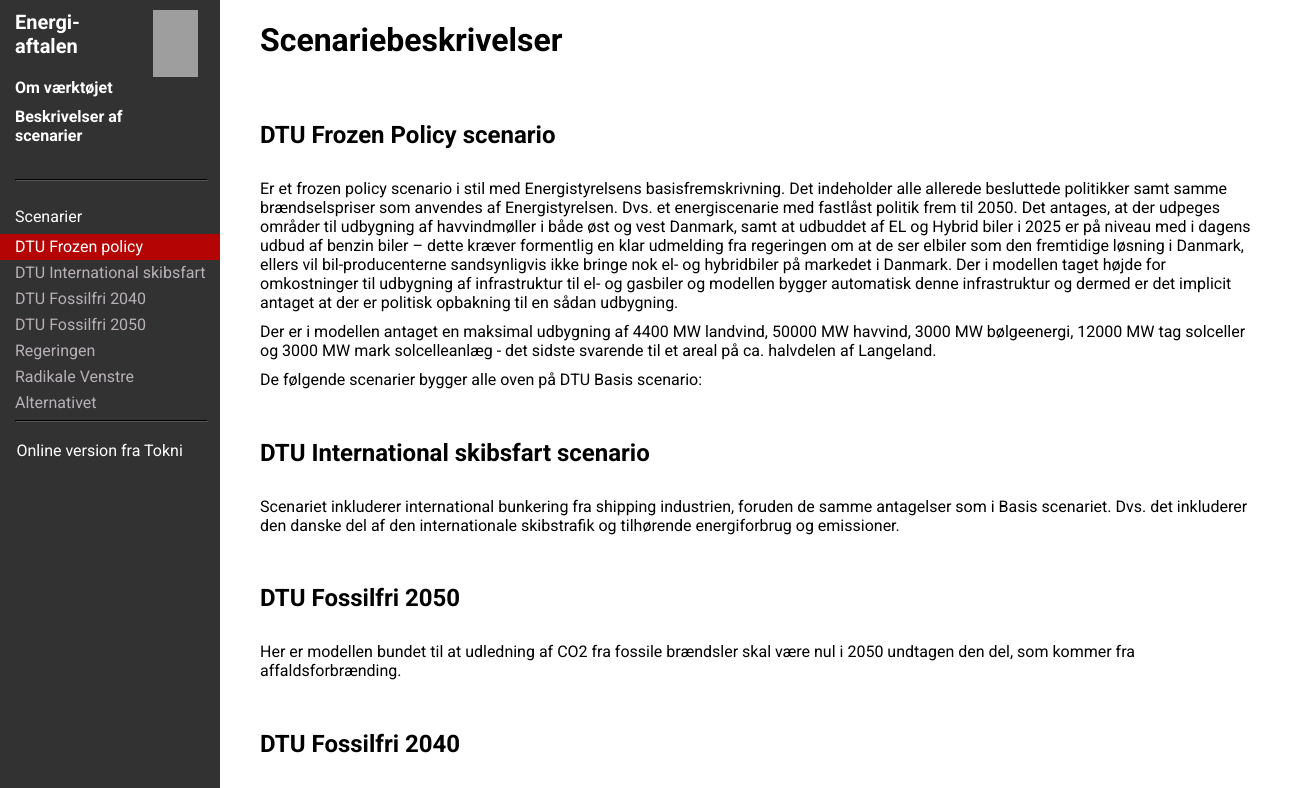
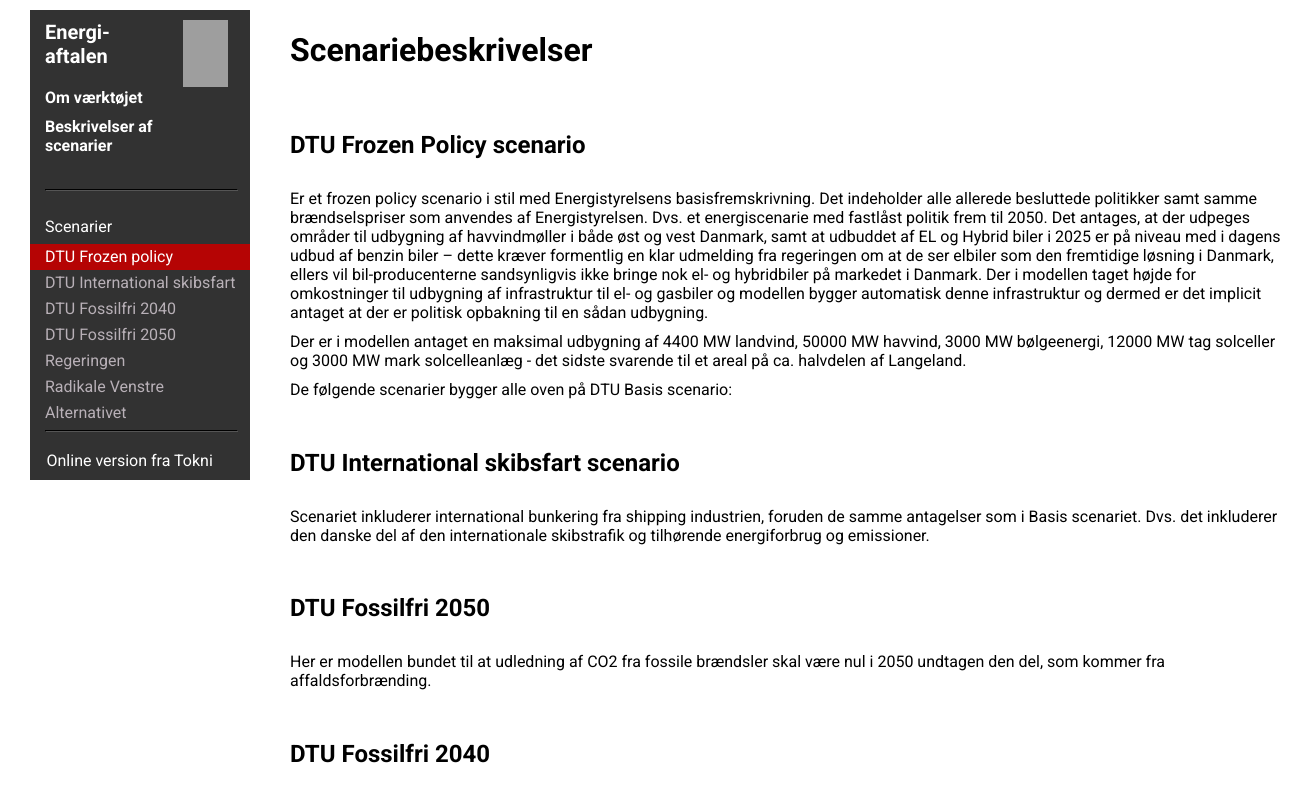
Before and after one commit to olavurellefsen/danish-energy-agreement, a React app: page /beskrivelser in a window 1280 px wide. Shown: the top 788 px of the page, 1310 px wide, since content can reach past the window. Built offline with nearby package versions, Linux system fonts and the light colour scheme; grey boxes are pictures that could not be loaded; what styled-components-breakpoint would draw is missing.

Commit message:
Menu does not scroll

```diff
--- a/src/App.js
+++ b/src/App.js
@@ -13,7 +13,22 @@ import HamburgerIcon from './utils/HamburgerIcon'
 
 ReactGA.initialize('UA-117950963-1');
 ReactGA.pageview(window.location.pathname + window.location.search);
-
+const Page = styled.div`
+    height: 100%;
+    margin: 0px;  /*removes default style*/
+    display: flex;  /*enables flex content for its children*/
+    box-sizing: border-box;
+`
+const Column = styled.div`
+  height: 100%;
+  display: flex;
+  flex-direction: column;
+`
+const Bottom = styled.div`
+  flex-grow: 1;  /*ensures that the container will take up the full height of the parent container*/
+  overflow-y: auto;  /*adds scroll to this container*/
+  overflow-x: hidden;
+`
 const MainSwitch = styled(Switch)`
   display: flex;
   flex: 1;
@@ -92,7 +107,7 @@ class App extends React.Component {
 
   render() {
     return (
-      <Flex direction='column'>
+      <Page>
         <MobileHeaderMenu>
           <HamburgerWrapper onClick={() => {this.setState({showMobileMenu: !this.state.showMobileMenu})}}>
             <HamburgerIcon />
@@ -102,13 +117,18 @@ class App extends React.Component {
           </MobileHeaderItem>
           <MobileLogo src='./images/dtulogo_white.png' alt='logo'/>
         </MobileHeaderMenu>
-        <Flex direction='row'>
+        <Column>
+          <Bottom>
             <LeftMenu
               scenarioSelection={this.state}
               scenarioCombinations={this.scenarioCombinations}
               updateScenarioSelection={this.UpdateScenarioSelection}
               showMobileMenu={this.state.showMobileMenu}
             />
+          </Bottom>
+        </Column>
+        <Column>
+          <Bottom>
             <MainSwitch>
               <Route exact path='/' render={()=><Charts
                 scenarioSelection={this.state}
@@ -117,8 +137,9 @@ class App extends React.Component {
               <Route path='/about' component={About} />
               <Route path='/beskrivelser' component={ScenarioDescriptions} />
             </MainSwitch>
-        </Flex>
-      </Flex>
+          </Bottom>
+        </Column>
+      </Page>
     );
   }
 }
--- a/src/Root.js
+++ b/src/Root.js
@@ -15,11 +15,13 @@ export default class Root extends Component {
 }
 
 injectGlobal`
-  body {
+  html {height: 100%}
+  body, #root, #root>div {
     font-family: Roboto;
     font-size: 1em;
-    margin: 0px;
+    margin: 10px;
     width: 100%;
     height: 100%;
+
   }
 `
```
Lines whose indentation alone changed are shown as unchanged.
